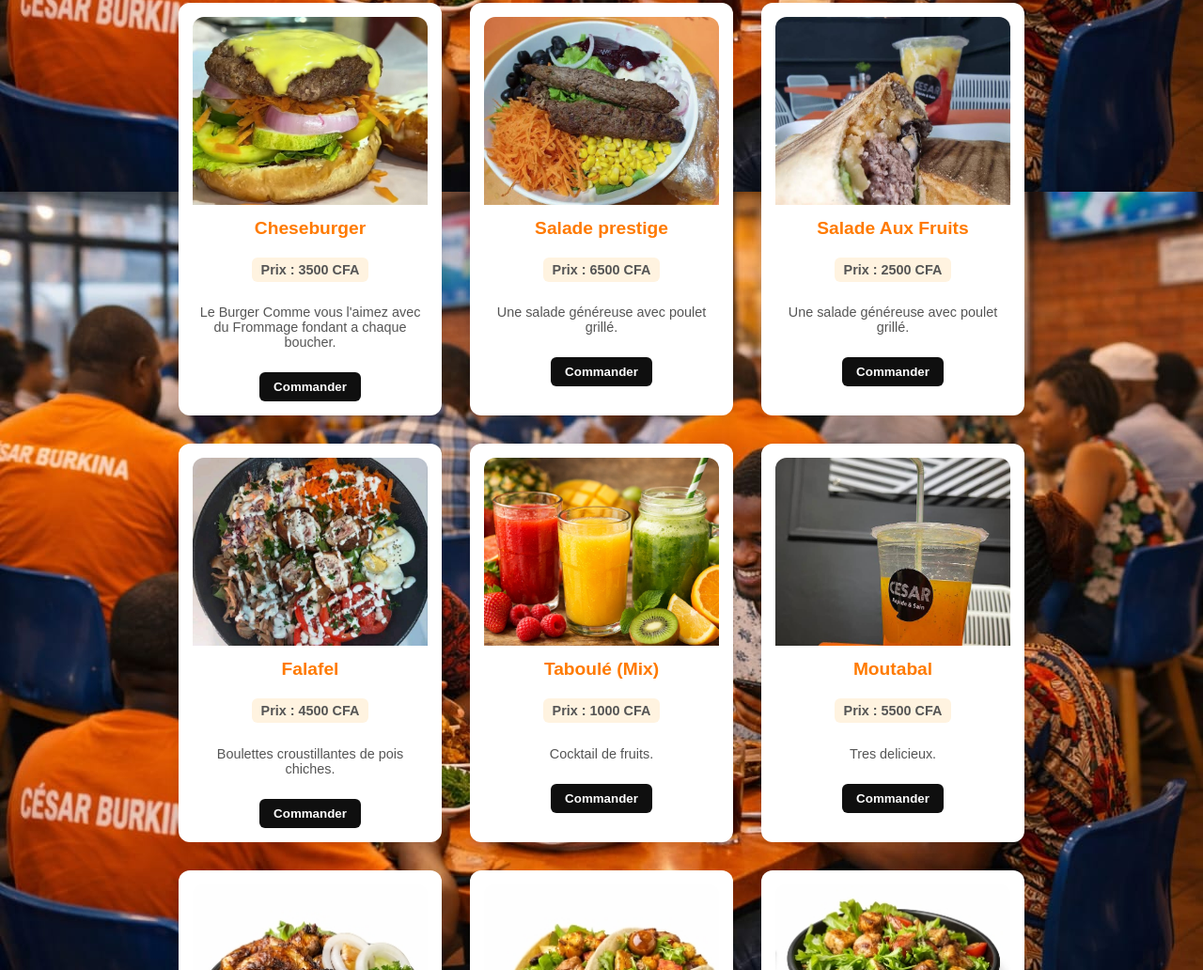
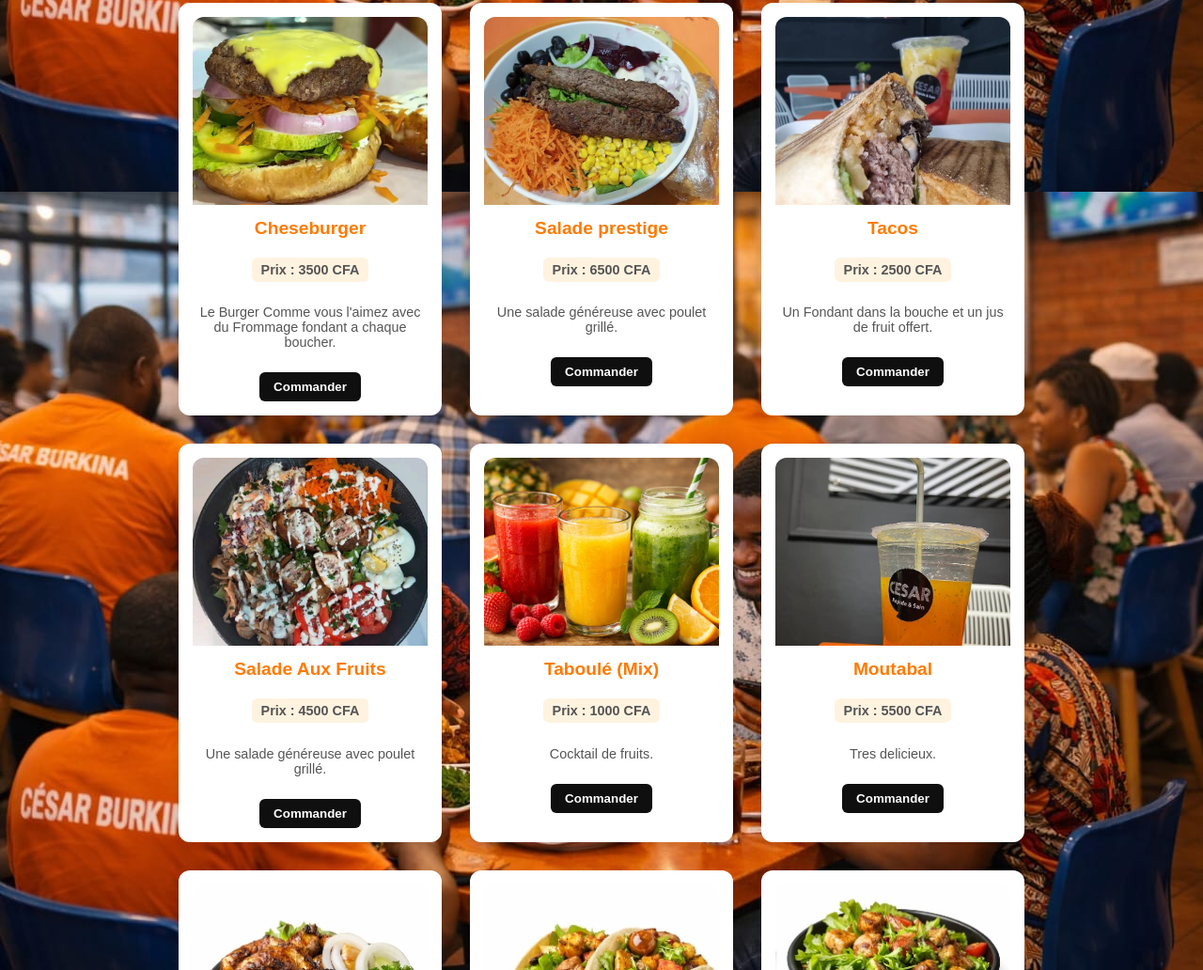
Before and after one commit to fadylsere-design/C-sar-burkina, a plain HTML site: page index.html in a window 1280 px wide. Shown: the part 1502-2534 px from the top of the page at 94% size. Drawn offline with Linux system fonts and the light colour scheme.

Commit message:
Mise  à jour du site César BURKINA

```diff
--- a/index.html
+++ b/index.html
@@ -133,9 +133,9 @@
 
     <div class="card">
       <img src="images/6.jpg" alt="Jus naturel">
-      <h3>Salade Aux Fruits</h3>
+      <h3>Tacos </h3>
      <p class="prix">Prix : 2500 CFA</p>
-      <p>Une salade généreuse avec poulet grillé.</p>
+      <p>Un Fondant dans la bouche et un jus de fruit offert.</p>
       <button onclick="window.open('https://wa.me/22607207830?text=Bonjour%20César%20BURKINA,%20je%20veux%20commander%20un%20Burger%20César','_blank')">
   Commander
 </button>
@@ -143,9 +143,9 @@
 
     <div class="card">
       <img src="images/7.jpg" alt="Falafel">
-      <h3>Falafel</h3>
+      <h3>Salade Aux Fruits</h3>
       <p class="prix">Prix : 4500 CFA</p>
-      <p>Boulettes croustillantes de pois chiches.</p>
+      <p>Une salade généreuse avec poulet grillé.</p>
       <button onclick="window.open('https://wa.me/22607207830?text=Bonjour%20César%20BURKINA,%20je%20veux%20commander%20un%20Burger%20César','_blank')">
   Commander
 </button>
```
